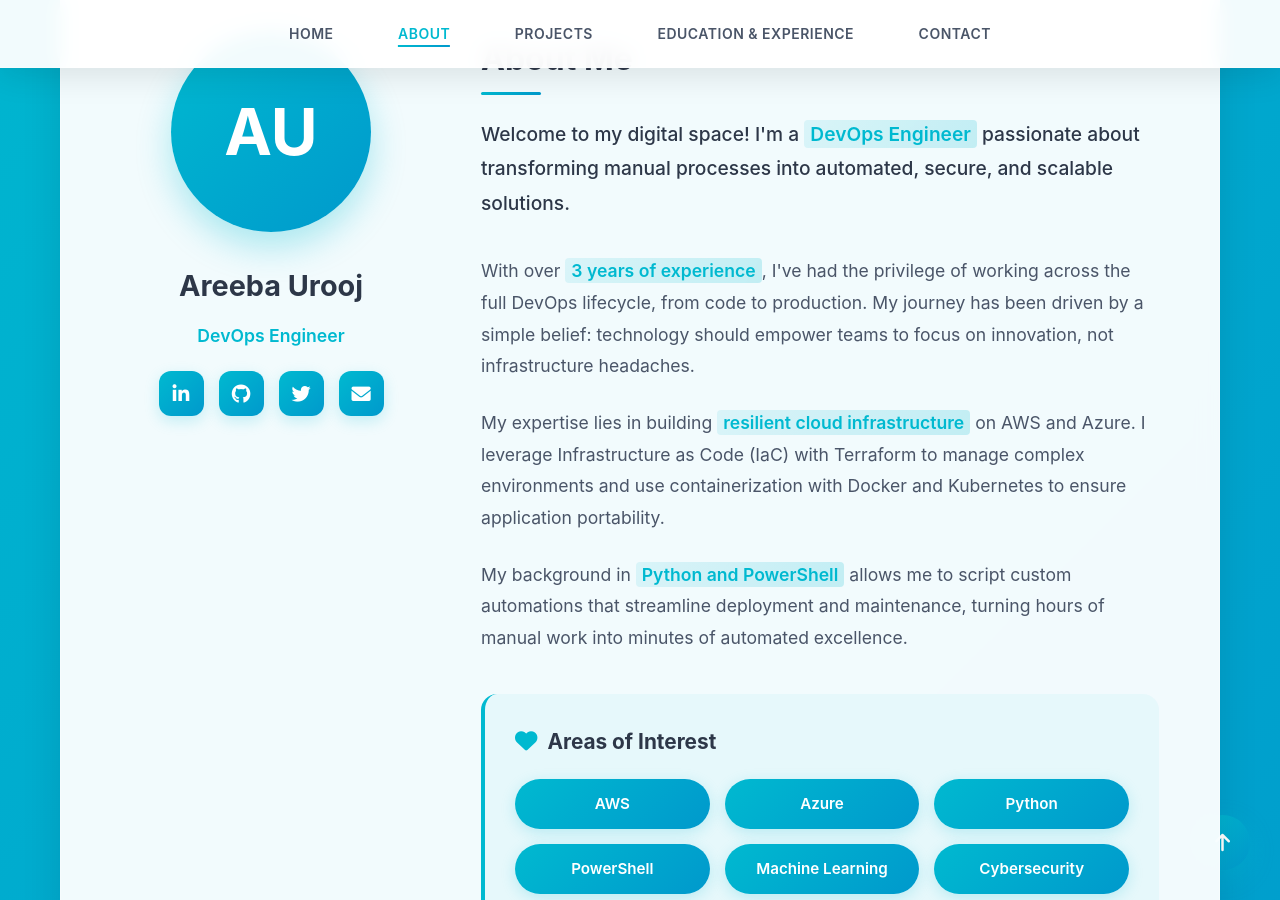
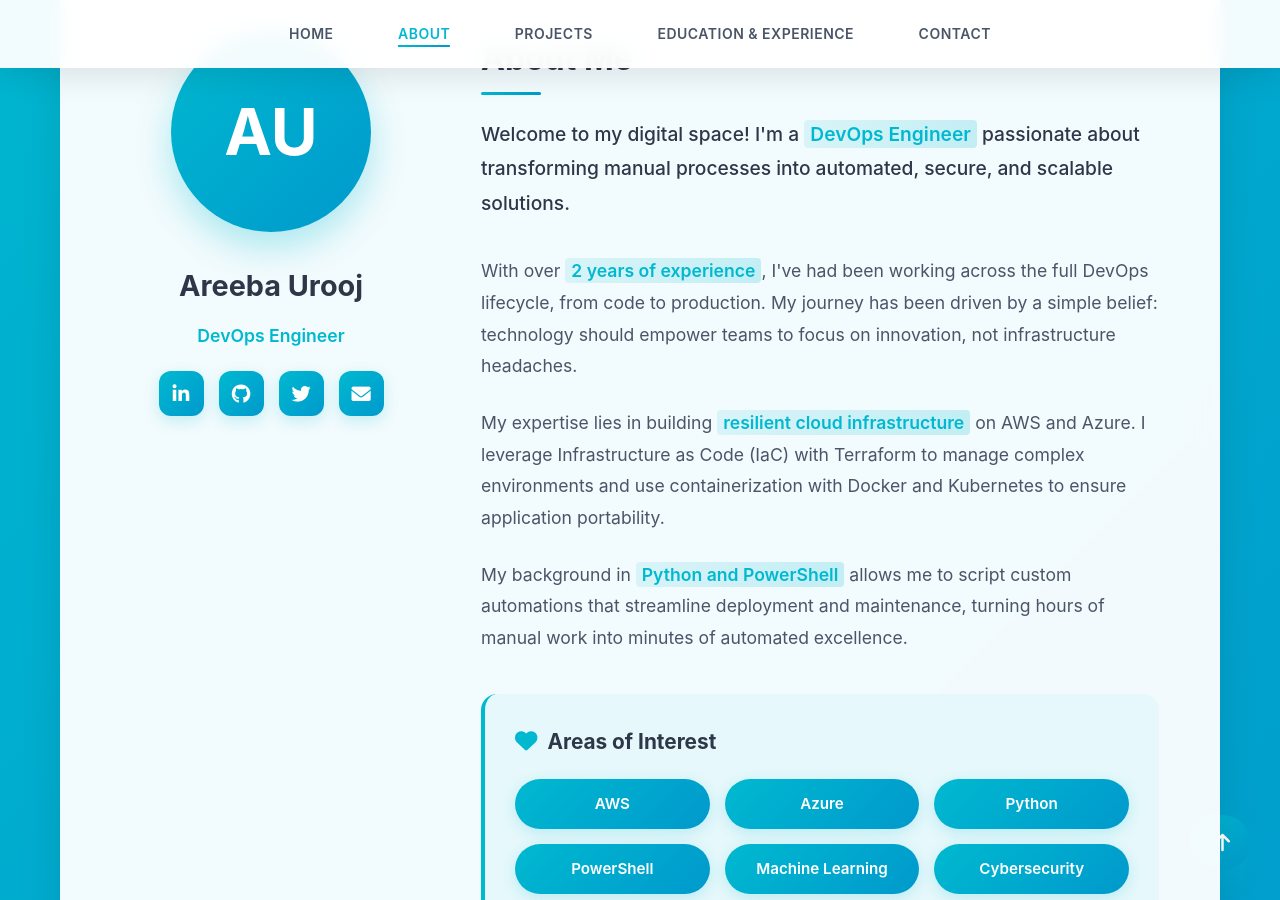
Before and after one commit to Areeba-Urooj/portfolio, a Jekyll site: the page about.html, which Jekyll copies as it is, in a window 1280 px wide and 900 px high, scrolled down 391 px. Built offline with Jekyll 4.4.1, drawn with Linux system fonts in a browser that asks for light colours.

Commit message:
Update about.html

```diff
--- a/about.html
+++ b/about.html
@@ -494,7 +494,7 @@
                     </p>
 
                     <p class="about-text">
-                        With over <span class="highlight">3 years of experience</span>, I've had the privilege of working across the full DevOps lifecycle, from code to production. My journey has been driven by a simple belief: technology should empower teams to focus on innovation, not infrastructure headaches.
+                        With over <span class="highlight">2 years of experience</span>, I've had been working across the full DevOps lifecycle, from code to production. My journey has been driven by a simple belief: technology should empower teams to focus on innovation, not infrastructure headaches.
                     </p>
 
                     <p class="about-text">
```
